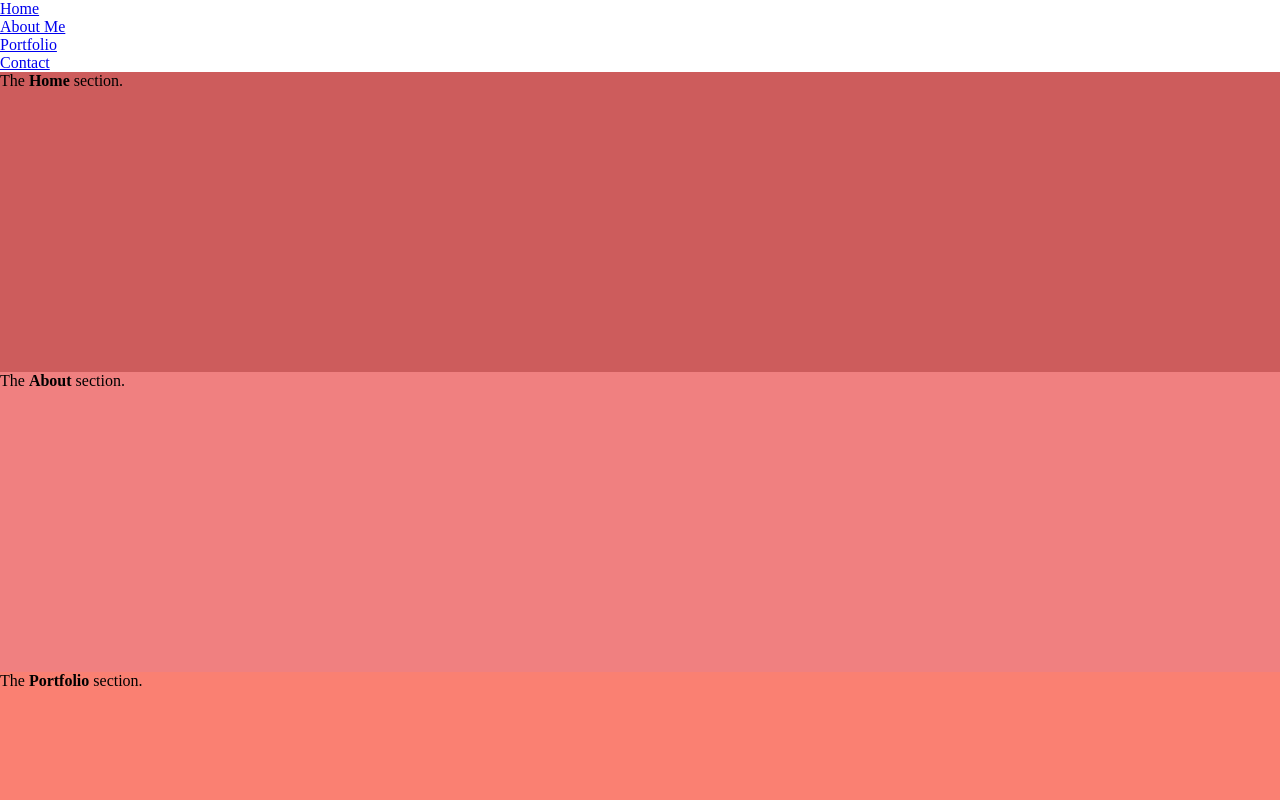
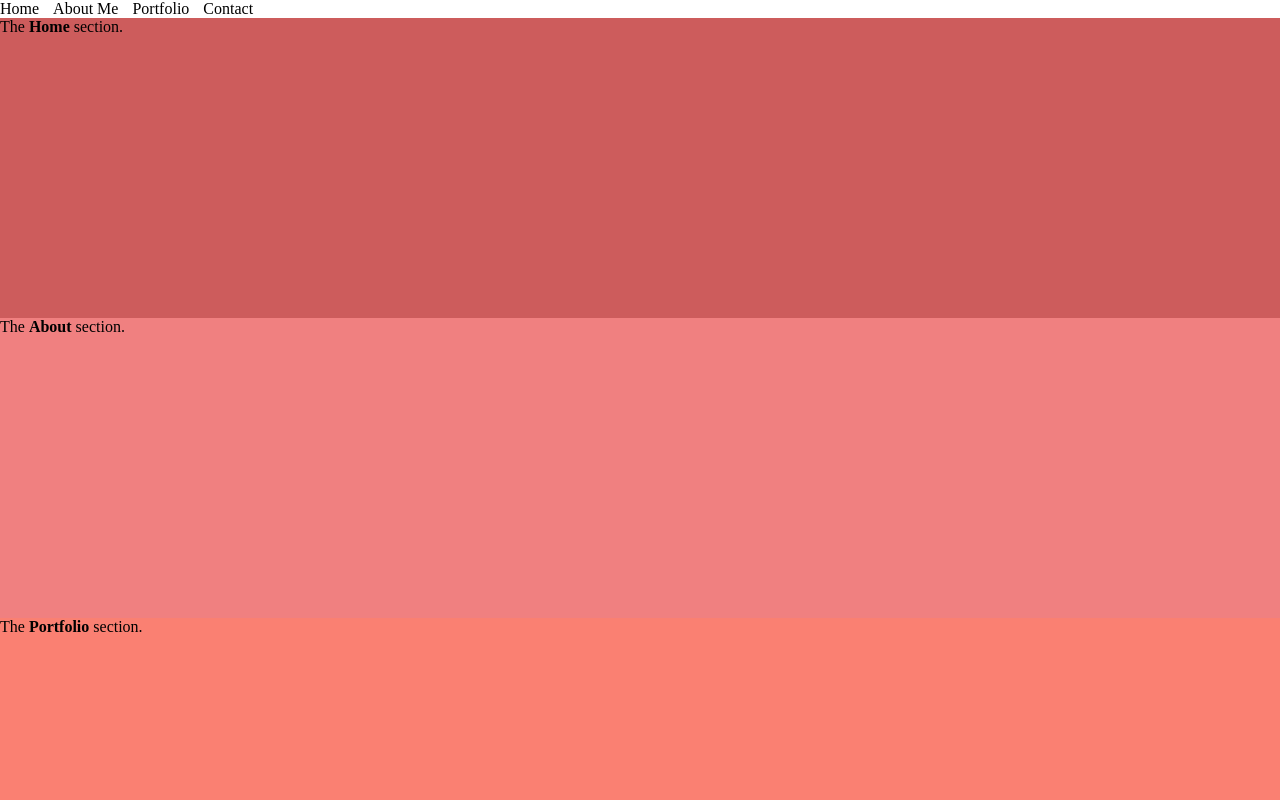
Before and after one commit to bryliebaird/personal-website, a plain HTML site: page index.html in a window 1280 px wide. Shown: the top 800 px of the page. Drawn offline with Linux system fonts and the light colour scheme.

Commit message:
basic navbar style and navbar links to different areas on the page

```diff
--- a/css/style.css
+++ b/css/style.css
@@ -27,3 +27,33 @@
     width: 100vw;
     background: rosybrown;
 }
+
+
+/*
+
+    Navbar /* And this code creates a horizontal bar, with spacing in between each menu item!*/
+
+*/
+
+
+/* 1. this code strips the UL styling  */
+
+ul {
+    list-style-type:none;
+    margin:0;
+    padding:0;
+}
+
+/* 2. this creates a horizontal bar, with spacing in between each menu item! */
+
+li {
+    display:inline-block;
+    margin-right: 10px;
+}
+
+/* 3. lastly, this removes the default link style (underline and blue) */
+
+.nav-link {
+    text-decoration: none;
+    color: #000;
+}
--- a/index.html
+++ b/index.html
@@ -17,16 +17,10 @@
     <header>
         <nav id='navbar'>
             <ul class='nav-list'>
-                <li><a href='#home'>Home</a></li>
-            </ul>
-            <ul class='nav-list'>
-                <li><a href='#about'>About Me</a></li>
-            </ul>
-            <ul class='nav-list'>
-                <li><a href='#portfolio'>Portfolio</a></li>
-            </ul>
-            <ul class='nav-list'>
-                <li><a href='#contact'>Contact</a></li>
+                <li><a class='nav-link' href='#home'>Home</a></li>
+                <li><a class='nav-link' href='#about'>About Me</a></li>
+                <li><a class='nav-link' href='#portfolio'>Portfolio</a></li>
+                <li><a class='nav-link' href='#contact'>Contact</a></li>
             </ul>
         </nav>
     </header>
```
